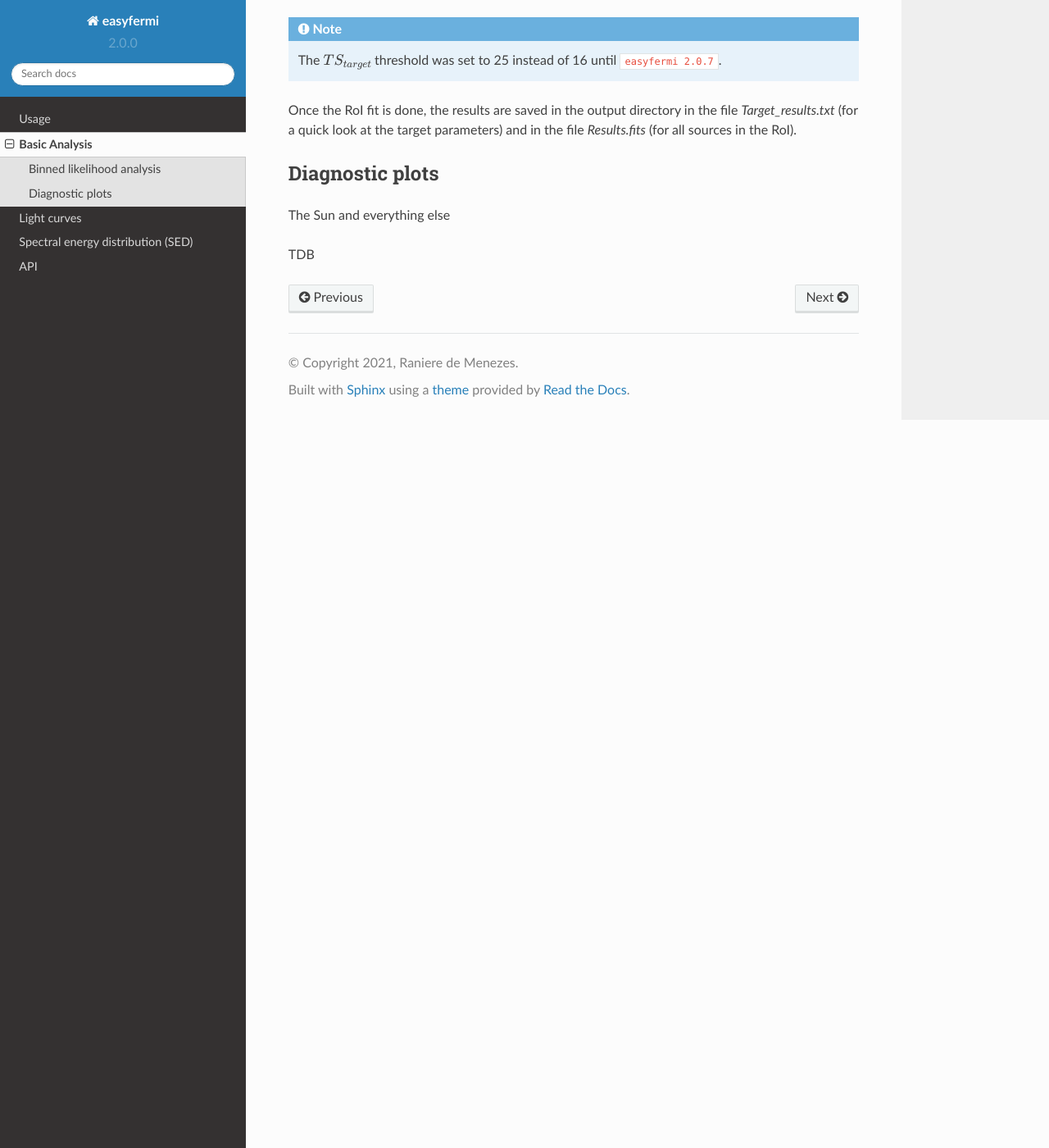
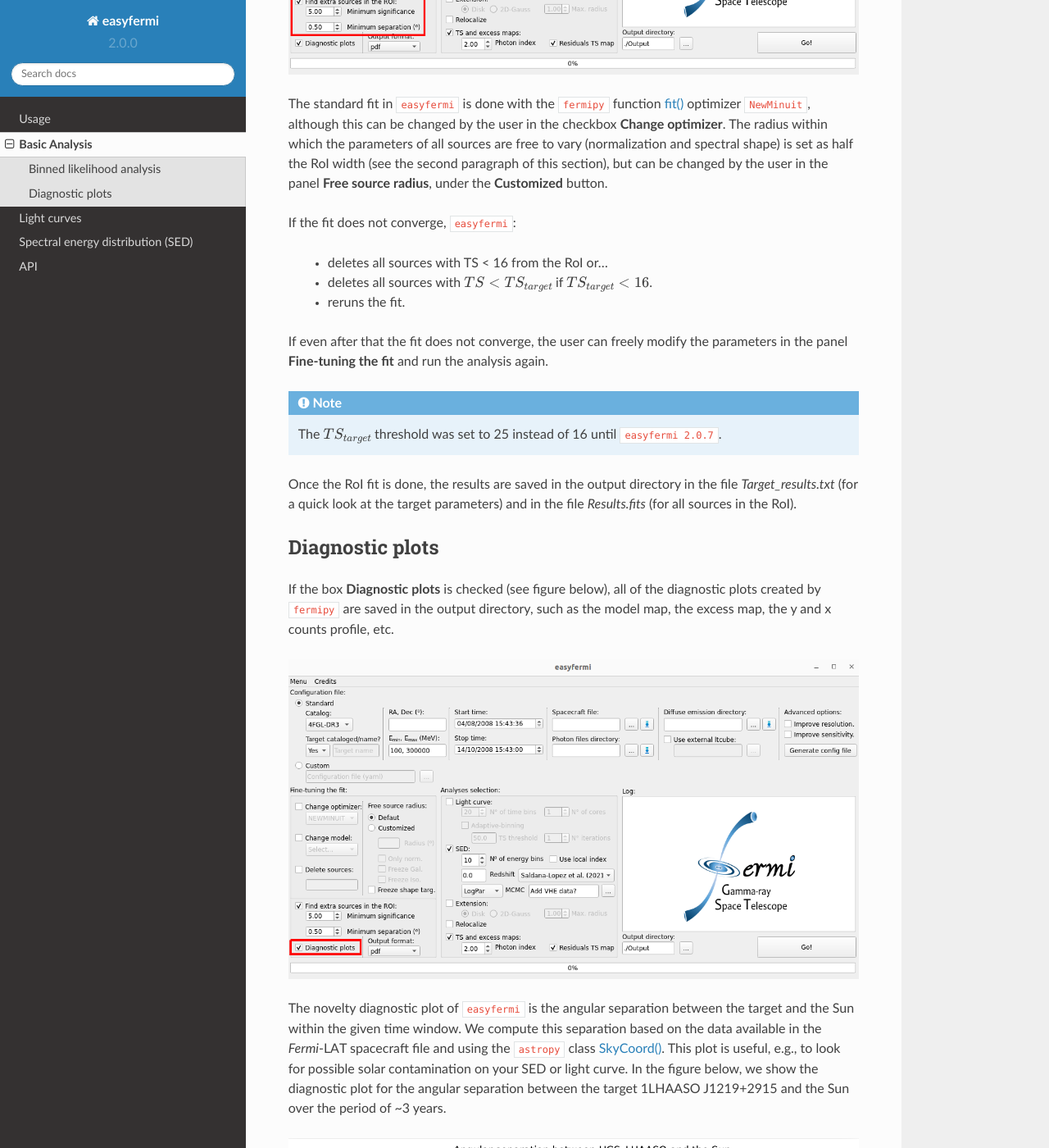
Before and after one commit to ranieremenezes/easyfermi, a Sphinx documentation site: the page built from docs/source/Basic_analysis.rst, in a window 1280 px wide and 1400 px high, scrolled down 2102 px. Shown: the whole window at 82% size. Built offline with Sphinx 7.4.7 and the Read the Docs theme 2.0.0, drawn with Linux system fonts in a browser that asks for light colours; some of the changed text lies outside the part shown.

Commit message:
Updated docs

```diff
--- a/docs/source/Basic_analysis.rst
+++ b/docs/source/Basic_analysis.rst
@@ -1,5 +1,6 @@
 Basic Analysis
 ==============
+
 
 .. _basic:
 
@@ -38,7 +39,7 @@ This function optimizes the RoI model in three sequential steps:
  - Individually fit the shape and normalization parameters of all sources with `TS > shape_ts_threshold` where TS is determined from the first two steps of the ROI optimization.
 
 
-After the optimization, we give the option to the user to call the ``fermipy`` function `find_sources() <https://fermipy.readthedocs.io/en/v1.2/advanced/detection.html>`_ (by checking the box **Find extra sources in the ROI**) with the following configuration:
+After the optimization, we give the option to the user to call the ``fermipy`` function `find_sources() <https://fermipy.readthedocs.io/en/v1.2/advanced/detection.html>`_ (by checking the box **Find extra sources in the ROI**, as shown in the figure below) with the following configuration:
 
 .. code-block::
 
@@ -46,14 +47,18 @@ After the optimization, we give the option to the user to call the ``fermipy`` f
 
 which will look for possible non-cataloged gamma-ray sources by generating a TS map for the RoI and identify peaks with :math:`\sqrt{TS} >` *Minimum_significance* and an angular separation of at least *Minimum_separation* from a higher amplitude peak in the TS map. This method can run several times until no sources with :math:`sqrt(TS) >` *Minimum_significance* are found.
 
+.. image:: ./easyfermi_find_sources.png
+  :width: 700
+
 The standard fit in ``easyfermi`` is done with the ``fermipy`` function `fit() <https://fermipy.readthedocs.io/en/0.6.8/fermipy.html#fermipy.gtanalysis.GTAnalysis.fit>`_ optimizer ``NewMinuit``, although this can be changed by the user in the checkbox **Change optimizer**. The radius within which the parameters of all sources are free to vary (normalization and spectral shape) is set as half the RoI width (see the second paragraph of this section), but can be changed by the user in the panel **Free source radius**, under the **Customized** button.
 
 If the fit does not converge, ``easyfermi``:
+
  - deletes all sources with TS < 16 from the RoI or...
  - deletes all sources with :math:`TS < TS_{target}` if :math:`TS_{target} < 16`.
  - reruns the fit.
 
-Even after that the fit does not converge, the user can freely modify the parameters in the panel **Fine-tuning the fit** and run the analysis again.
+If even after that the fit does not converge, the user can freely modify the parameters in the panel **Fine-tuning the fit** and run the analysis again.
 
 .. note::
 
@@ -64,6 +69,12 @@ Once the RoI fit is done, the results are saved in the output directory in the f
 Diagnostic plots
 ----------------
 
-The Sun and everything else
+If the box **Diagnostic plots** is checked (see figure below), all of the diagnostic plots created by ``fermipy`` are saved in the output directory, such as the model map, the excess map, the y and x counts profile, etc.
 
-TDB
+.. image:: ./easyfermi_diagnostic.png
+  :width: 700
+
+The novelty diagnostic plot of ``easyfermi`` is the angular separation between the target and the Sun within the given time window. We compute this separation based on the data available in the *Fermi*-LAT spacecraft file and using the ``astropy`` class `SkyCoord() <https://docs.astropy.org/en/stable/api/astropy.coordinates.SkyCoord.html>`_. This plot is useful, e.g., to look for possible solar contamination on your SED or light curve. In the figure below, we show the diagnostic plot for the angular separation between the target 1LHAASO J1219+2915 and the Sun over the period of ~3 years.
+
+.. image:: ./Sun_path_1LHAASO_J1219+2915.png
+  :width: 700
--- a/docs/source/usage.rst
+++ b/docs/source/usage.rst
@@ -64,7 +64,7 @@ In the terminal, run:
 Running
 ----------------
 
-If you defined the variable *easyfermi* in your shell environment (see Installing), simply type the following in the terminal:
+If you defined the variable *easyfermi* in your shell environment (see :ref:`installation`), simply type the following in the terminal:
 
 .. code-block:: console
 
```
Also changed, not shown: docs/source/Sun_path_1LHAASO_J1219+2915.png (added), docs/source/easyfermi_diagnostic.png (added), docs/source/easyfermi_find_sources.png (added), docs/source/easyfermi_window.png, docs/source/easyfermi_window_Mrk421.png (added).
